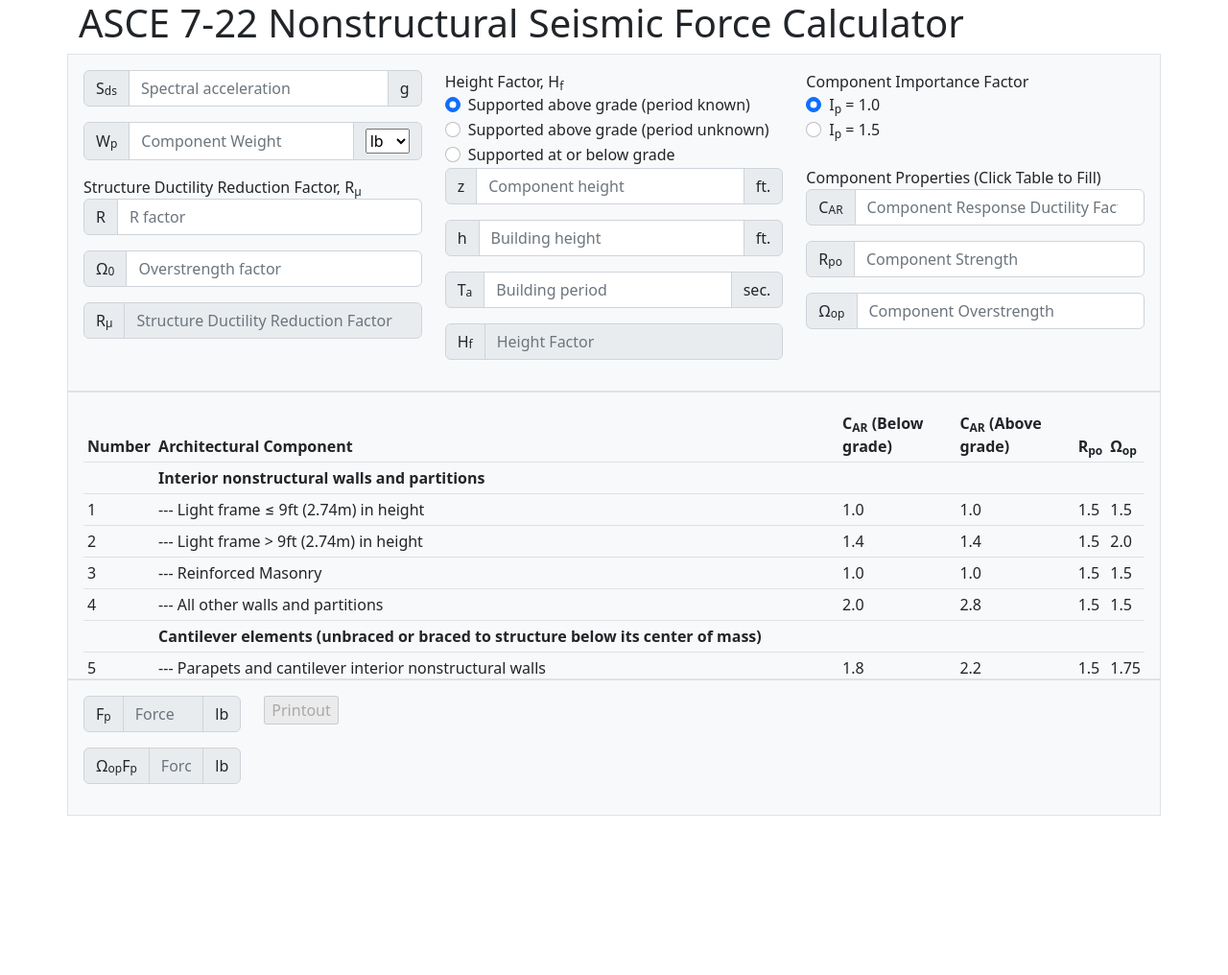
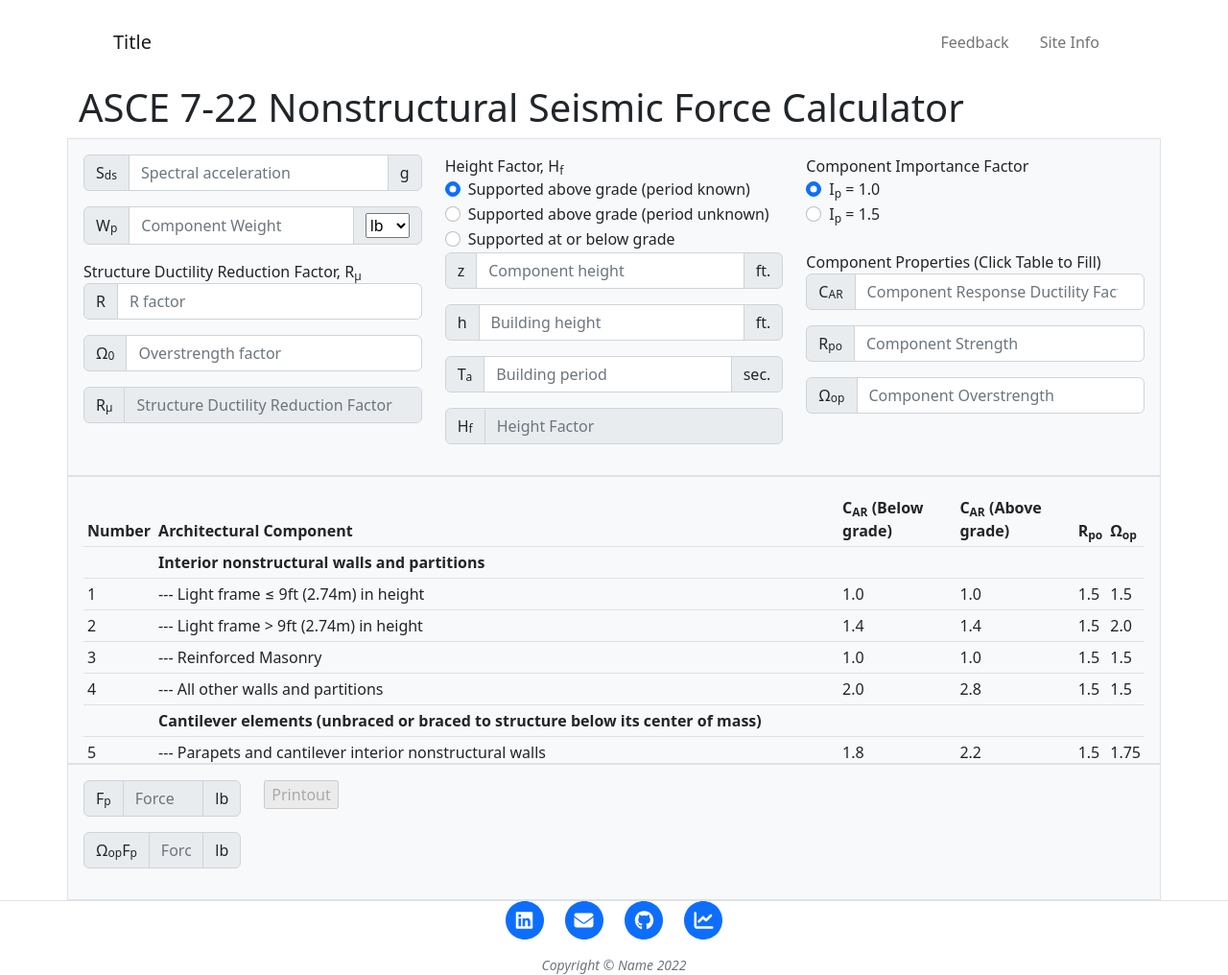
Before and after one commit to aclozovoy/FpForceCalculator, a Flask app: page / in a window 1280 px wide. Shown: the whole page at 96% size. Before the commit the page ends 850 px from the top, so only its background shows below. Run offline with Flask 2, Linux system fonts and the light colour scheme; data that the repository does not hold is empty; some libraries are stand-ins or nearby versions.

Commit message:
Create blocks and add base.html

```diff
--- /dev/null
+++ b/templates/base.html
@@ -0,0 +1,90 @@
+<!DOCTYPE html>
+<html lang="en">
+    <head>
+        <meta charset="utf-8" />
+        <!-- <meta name="viewport" content="width=device-width, initial-scale=1, shrink-to-fit=no" /> -->
+        <!-- <meta name="description" content="" /> -->
+        <!-- <meta name="author" content="" /> -->
+        <title>{% block title %}{% endblock %}</title>
+        <!-- Font Awesome icons (free version)-->
+        <script src="https://use.fontawesome.com/releases/v6.1.0/js/all.js" crossorigin="anonymous"></script>
+        <!-- Google fonts-->
+        <!-- <link href="https://fonts.googleapis.com/css?family=Lora:400,700,400italic,700italic" rel="stylesheet" type="text/css" /> -->
+        <!-- <link href="https://fonts.googleapis.com/css?family=Open+Sans:300italic,400italic,600italic,700italic,800italic,400,300,600,700,800" rel="stylesheet" type="text/css" /> -->
+
+        <link href="https://cdn.jsdelivr.net/npm/bootstrap@5.2.3/dist/css/bootstrap.min.css" rel="stylesheet" integrity="sha384-rbsA2VBKQhggwzxH7pPCaAqO46MgnOM80zW1RWuH61DGLwZJEdK2Kadq2F9CUG65" crossorigin="anonymous">
+        <script src="https://ajax.googleapis.com/ajax/libs/jquery/3.6.1/jquery.min.js"></script>
+
+        <link href="static/css/styles.css" rel="stylesheet" />
+        <link rel="icon" type="image/x-icon" href="static/assets/favicon.ico" />
+    </head>
+    <body>
+        <!-- Navigation-->
+        <nav class="navbar navbar-expand-lg navbar-light" id="mainNav">
+            <div class="container px-4 px-lg-5">
+                <a class="navbar-brand" href="">Title</a>
+                <button class="navbar-toggler" type="button" data-bs-toggle="collapse" data-bs-target="#navbarResponsive" aria-controls="navbarResponsive" aria-expanded="false" aria-label="Toggle navigation">
+                    Menu
+                    <i class="fas fa-bars"></i>
+                </button>
+                <div class="collapse navbar-collapse" id="navbarResponsive">
+                    <ul class="navbar-nav ms-auto py-4 py-lg-0">
+                        <li class="nav-item"><a class="nav-link px-lg-3 py-3 py-lg-4" href="">Feedback</a></li>
+                        <li class="nav-item"><a class="nav-link px-lg-3 py-3 py-lg-4" href="">Site Info</a></li>
+                    </ul>
+                </div>
+            </div>
+        </nav>
+
+        {% block content %}{% endblock %}
+
+        <!-- Footer-->
+        <footer class="border-top">
+            <div class="container px-4 px-lg-5">
+                <div class="row gx-4 gx-lg-5 justify-content-center">
+                    <div class="col-md-10 col-lg-8 col-xl-7">
+                        <ul class="list-inline text-center">
+                            <li class="list-inline-item">
+                                <a href="">
+                                    <span class="fa-stack fa-lg">
+                                        <i class="fas fa-circle fa-stack-2x"></i>
+                                        <i class="fab fa-linkedin fa-stack-1x fa-inverse"></i>
+                                    </span>
+                                </a>
+                            </li>
+                            <li class="list-inline-item">
+                                <a href="">
+                                    <span class="fa-stack fa-lg">
+                                        <i class="fas fa-circle fa-stack-2x"></i>
+                                        <i class="fa fa-envelope fa-stack-1x fa-inverse"></i>
+                                    </span>
+                                </a>
+                            </li>
+                            <li class="list-inline-item">
+                                <a href="">
+                                    <span class="fa-stack fa-lg">
+                                        <i class="fas fa-circle fa-stack-2x"></i>
+                                        <i class="fab fa-github fa-stack-1x fa-inverse"></i>
+                                    </span>
+                                </a>
+                            </li>
+                            <li class="list-inline-item">
+                                <a href="">
+                                    <span class="fa-stack fa-lg">
+                                        <i class="fas fa-circle fa-stack-2x"></i>
+                                        <i class="fa-solid fa-chart-line fa-stack-1x fa-inverse"></i>
+                                    </span>
+                                </a>
+                            </li>
+                        </ul>
+                        <div class="small text-center text-muted fst-italic">Copyright &copy; Name 2022</div>
+                    </div>
+                </div>
+            </div>
+        </footer>
+        <!-- Bootstrap core JS-->
+        <script src="https://cdn.jsdelivr.net/npm/bootstrap@5.2.3/dist/js/bootstrap.bundle.min.js" integrity="sha384-kenU1KFdBIe4zVF0s0G1M5b4hcpxyD9F7jL+jjXkk+Q2h455rYXK/7HAuoJl+0I4" crossorigin="anonymous"></script>
+        <!-- Core theme JS-->
+        <script src="static/js/scripts.js"></script>
+    </body>
+</html>
--- a/templates/main.html
+++ b/templates/main.html
@@ -1,15 +1,9 @@
-<!DOCTYPE html>
-<html>
-<head>
-<title>Nonstructural Seismic Force Calculator</title>
-	<link href="https://cdn.jsdelivr.net/npm/bootstrap@5.2.3/dist/css/bootstrap.min.css" rel="stylesheet" integrity="sha384-rbsA2VBKQhggwzxH7pPCaAqO46MgnOM80zW1RWuH61DGLwZJEdK2Kadq2F9CUG65" crossorigin="anonymous">
-	<script src="https://ajax.googleapis.com/ajax/libs/jquery/3.6.1/jquery.min.js"></script>
-	<script src="static/js/scripts.js"></script>
-	<link href="static/css/styles.css" rel="stylesheet" />
-</head>
+{% extends "base.html" %}
+{% block title %}Nonstructural Seismic Force Calculator{% endblock %}
 
-<body>
 
+
+{% block content %}
 	<div class="container h1">
 		ASCE 7-22 Nonstructural Seismic Force Calculator
 	</div>
@@ -53,34 +47,27 @@
 
 		<div class ="col">
 			Height Factor, H<sub>f</sub>
-
-			<!-- <div class="row-3 bg-light p-3 border"> -->
 			<div class="form-check">
 				<input class="form-check-input" type="radio" name="HfRadio" id="HfRadio1" value="PeriodKnown" checked>
 				<label class="form-check-label" for="HfRadio1">
 					Supported above grade (period known)
 				</label>
 			</div>
-			<!-- </div> -->
 
-			<!-- <div class="row-3 bg-light p-3 border"> -->
 			<div class="form-check">
 				<input class="form-check-input" type="radio" name="HfRadio" id="HfRadio2" value="PeriodUnknown" unchecked>
 				<label class="form-check-label" for="HfRadio2">
 					Supported above grade (period unknown)
 				</label>
 			</div>
-			<!-- </div> -->
-			<!-- <div class="row-3 bg-light p-3 border"> -->
+
 			<div class="form-check">
 				<input class="form-check-input" type="radio" name="HfRadio" id="HfRadio3" value="BelowGrade" unchecked>
 				<label class="form-check-label" for="HfRadio3">
 					Supported at or below grade
 				</label>
 			</div>
-			<!-- </div> -->
 
-			<!-- <div class="row-3 bg-light p-3 border"> -->
 
 			<div class="col" id="ZInput">
 				<div class="input-group mb-3">
@@ -112,7 +99,6 @@
 					<input name="Hf" type="number" step="any" min="0" class="form-control" readonly disabled placeholder="Height Factor" aria-label="Sizing example input" aria-describedby="inputGroup-sizing-default">
 				</div>
 			</div>
-			<!-- </div> -->
 
 
 
@@ -175,7 +161,6 @@
 				</tr>
 				<tr>
 					<td class="num">1</td>
-					<!-- <td class="component">Interior nonstructural walls and partitions: Light frame ≤ 9ft (2.74m) in height</td> -->
 					<td class="component">--- Light frame ≤ 9ft (2.74m) in height</td>
 					<td class="CarB">1.0</td>
 					<td class="CarA">1.0</td>
@@ -570,9 +555,5 @@
 
 	</div>
 
-	<!-- Bootstrap Link -->
-	<script src="https://cdn.jsdelivr.net/npm/bootstrap@5.2.3/dist/js/bootstrap.bundle.min.js" integrity="sha384-kenU1KFdBIe4zVF0s0G1M5b4hcpxyD9F7jL+jjXkk+Q2h455rYXK/7HAuoJl+0I4" crossorigin="anonymous"></script>
 
-</body>
-
-</html>
+{% endblock %}
```
Lines whose indentation alone changed are shown as unchanged.
